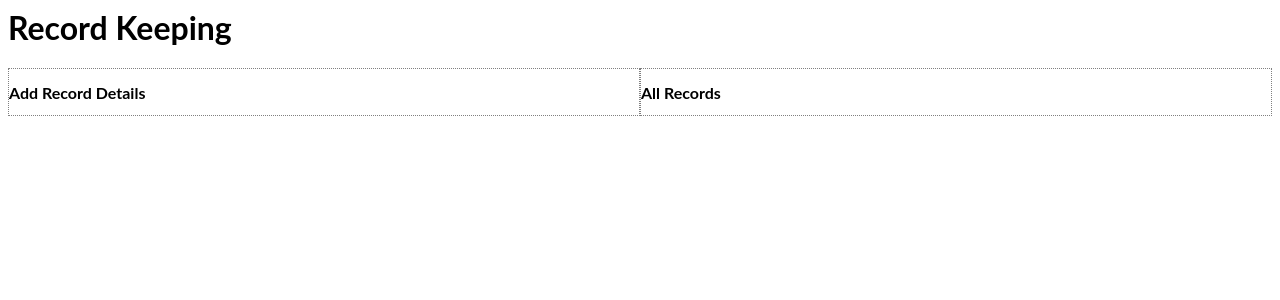
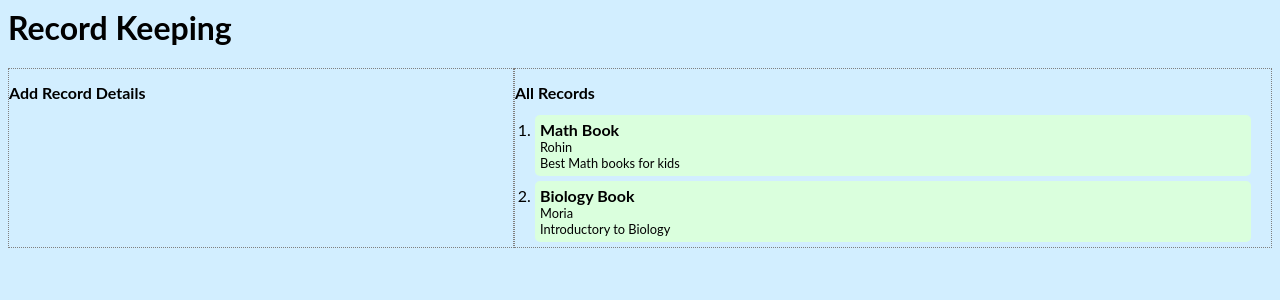
Before and after one commit to codingSlate/react-recordKeeping, a React (Create React App) app: page / in a window 1280 px wide. Shown: the top 300 px of the page. Built offline with nearby package versions, Linux system fonts and the light colour scheme.

Commit message:
2 files modified, 1 added

```diff
--- a/src/Container.js
+++ b/src/Container.js
@@ -1,6 +1,7 @@
 import React from 'react';
 import Header from './Header';
 import Section from './Section';
+import List from './List';
 import Footer from './Footer';
 
 const Container = () => {
@@ -9,7 +10,9 @@ const Container = () => {
       <Header />
       <main>
         <Section headingText="Add Record Details"></Section>
-        <Section headingText="All Records"></Section>
+        <Section headingText="All Records">
+          <List />
+        </Section>
       </main>
       <Footer />
     </div>
--- /dev/null
+++ b/src/List.js
@@ -0,0 +1,27 @@
+import React from 'react';
+const List = () => {
+  const records = [
+    {
+      recordName: 'Math Book',
+      writerName: 'Rohin',
+      description: 'Best Math books for kids',
+    },
+    {
+      recordName: 'Biology Book',
+      writerName: 'Moria',
+      description: 'Introductory to Biology',
+    },
+  ];
+  return (
+    <ul>
+      {records.map(({ recordName, writerName, description }) => (
+        <li>
+          <h4>{recordName}</h4>
+          <div>{writerName}</div>
+          <div>{description}</div>
+        </li>
+      ))}
+    </ul>
+  );
+};
+export default List;
--- a/src/style.scss
+++ b/src/style.scss
@@ -1,5 +1,8 @@
 * {
   font-family: Lato;
+}
+body {
+  background-color: rgb(210, 238, 255);
 }
 
 main {
@@ -11,5 +14,25 @@ main {
     h2 {
       font-size: 1em;
     }
+    ul {
+      margin: 0;
+      padding: 0 15px;
+      list-style: decimal;
+      li {
+        margin: 5px;
+        border-radius: 5px;
+        padding: 5px;
+        background-color: rgb(218, 255, 221);
+        h4 {
+          margin: 0;
+        }
+        div {
+          font-size: 0.8rem;
+        }
+      }
+    }
+    &:nth-child(2) {
+      flex: 1.5;
+    }
   }
 }
```
